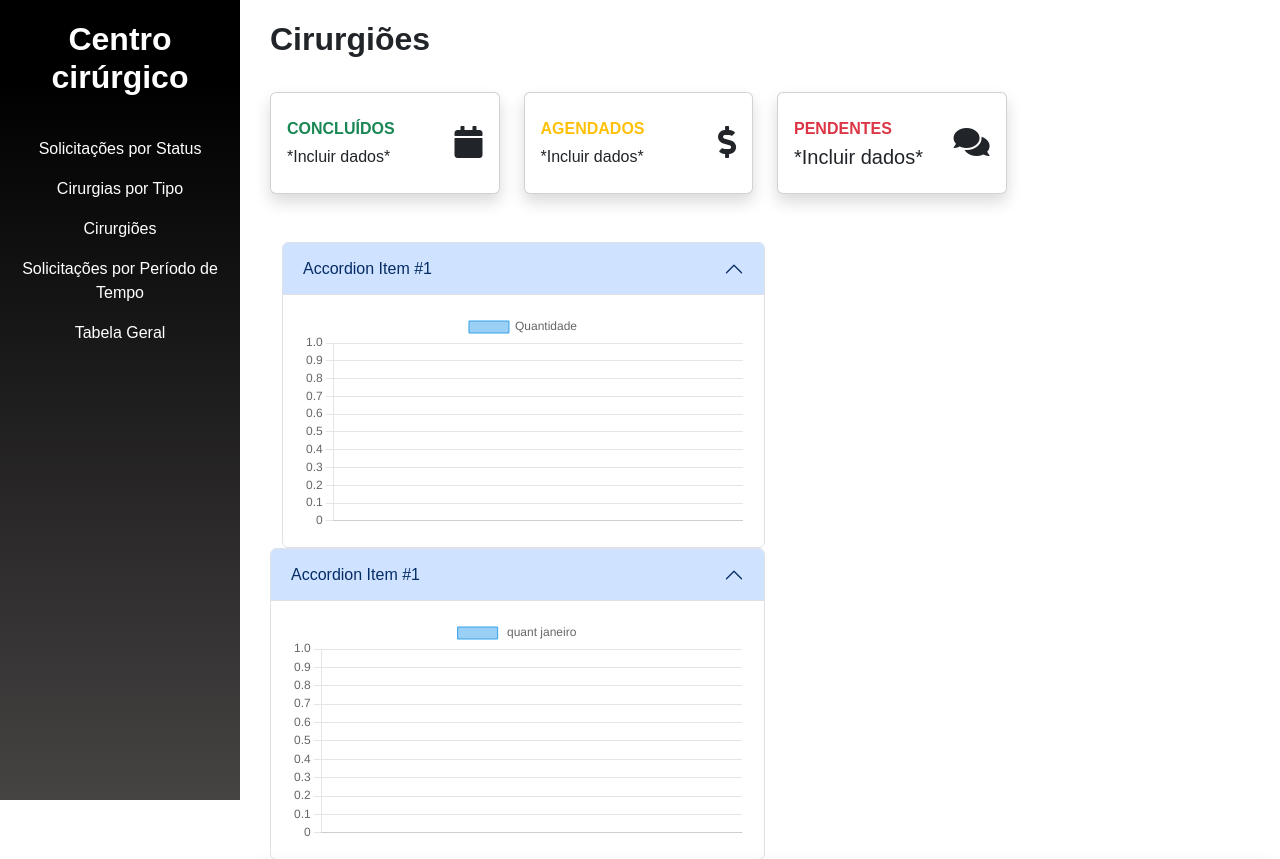
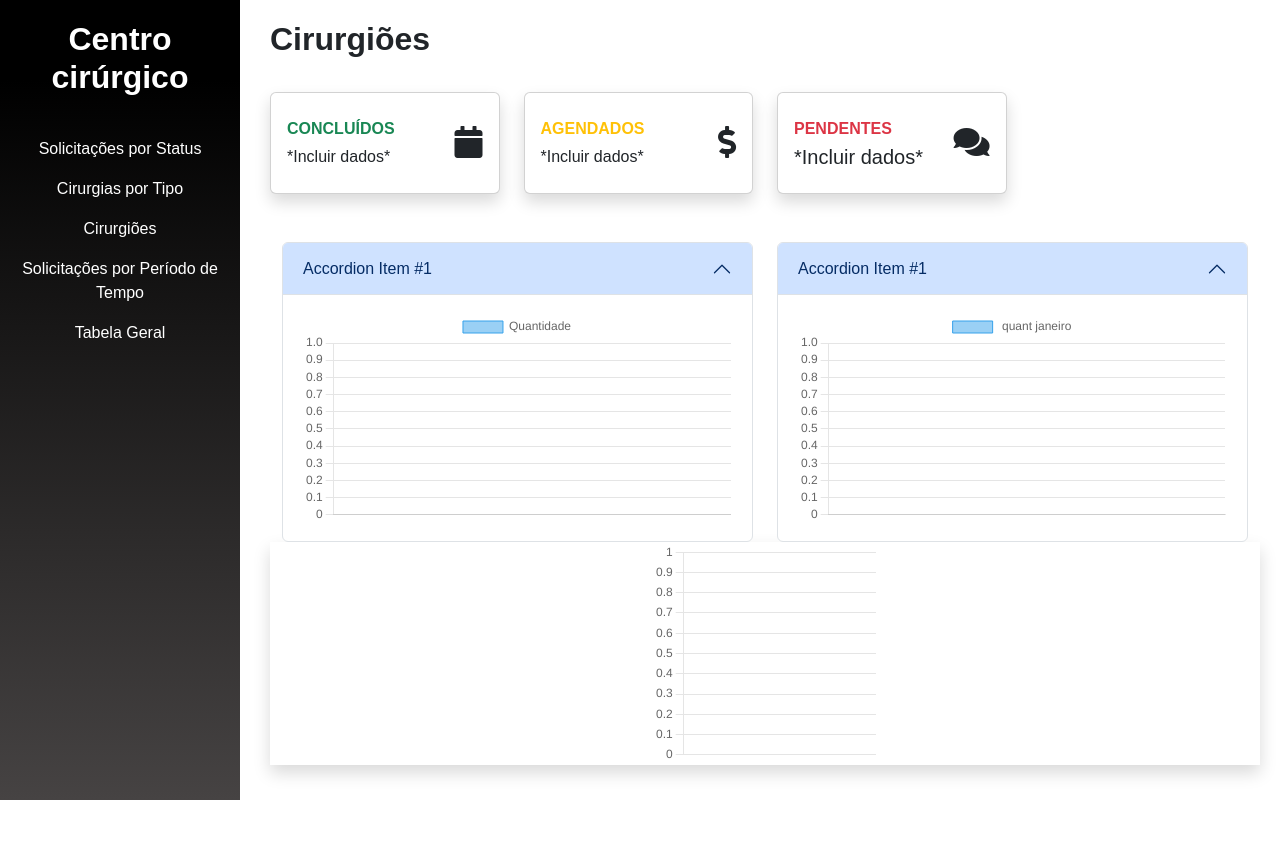
Before and after one commit to vitpinheiro/centrocirurgico, a PHP site: page /cirurgioes.php in a window 1280 px wide. Shown: the top 859 px of the page. After the commit the page ends 800 px from the top, so only its background shows below. Run offline with PHP 8.4, Linux system fonts and the light colour scheme; data that the repository does not hold is empty; some libraries are stand-ins or nearby versions.

Commit message:
Ajustando o accordion

```diff
--- a/cirurgioes.php
+++ b/cirurgioes.php
@@ -163,7 +163,7 @@ body, html {
   /* flex-grow: 1; /* O conteúdo principal ocupará o espaço restante */
   /* padding: 20px;
   height: 100vh; Ocupa a altura total da tela */
-  /* overflow-y: auto; Adiciona rolagem vertical se o conteúdo ultrapassar a altura da tela */ */
+  /* overflow-y: auto; Adiciona rolagem vertical se o conteúdo ultrapassar a altura da tela */
 }
 
 /* Estilos para o menu de hambúrguer */
@@ -285,13 +285,12 @@ body, html {
 <main>
   <div class="container">
 
-
  <br>
-
+<div class="row">
     <div class="col-6 accordion" id="accordionPanelsStayOpenExample">
         <div class="accordion-item">
           <h2 class="accordion-header">
-        <button class="accordion-button" type="button" data-bs-toggle="collapse" data-bs-target="#panelsStayOpen-collapseOne" aria-expanded="true" aria-controls="panelsStayOpen-collapseOne">
+            <button class="accordion-button" type="button" data-bs-toggle="collapse" data-bs-target="#panelsStayOpen-collapseOn1e" aria-expanded="true" aria-controls="panelsStayOp1en-collapseOne">
               Accordion Item #1
             </button>
           </h2>
@@ -303,9 +302,10 @@ body, html {
           </div>
       </div>
     </div>
-</div>
-<div class="accordion" id="accordionPanelsStayOpenExample">
-    <div class=" col-6 accordion-item">
+
+
+    <div class="col-6 accordion" id="accordionPanelsStayOpenExample">
+        <div class=" accordion-item">
           <h2 class="accordion-header">
             <button class="accordion-button" type="button" data-bs-toggle="collapse" data-bs-target="#panelsStayOpen-collapseOne" aria-expanded="true" aria-controls="panelsStayOpen-collapseOne">
               Accordion Item #1
@@ -315,6 +315,7 @@ body, html {
           <div id="panelsStayOpen-collapseOne" class="accordion-collapse collapse show">
             <div class="accordion-body">
               <canvas class="charts" id="myChart3"></canvas>
+            </div>
           </div>
       </div>
     </div>
```
Lines whose indentation alone changed are shown as unchanged.
